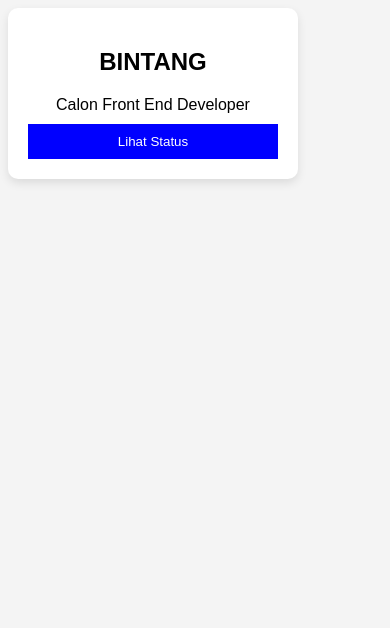
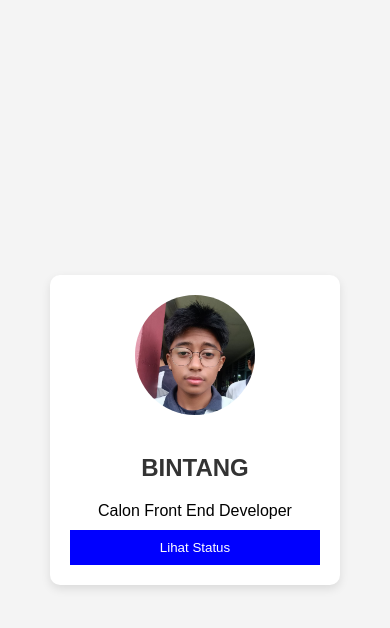
Before and after one commit to Bintang-xiao/portofolio, a plain HTML site: page index.html in a window 390 px wide. Drawn offline with Linux system fonts and the light colour scheme.

Commit message:
Update tampilan kartu profil

```diff
--- a/index.html
+++ b/index.html
@@ -8,6 +8,7 @@
   </head>
   <body>
     <div class="card">
+      <img src="profile.jpeg" alt="Foto Bintang" class="profile-img" />
       <h2>BINTANG</h2>
       <p id="text">Calon Front End Developer</p>
       <button>Lihat Status</button>
--- a/style.css
+++ b/style.css
@@ -1,6 +1,10 @@
 body {
   font-family: Arial, sans-serif;
   background-color: #f4f4f4;
+  display: flex;
+  justify-content: center;
+  align-items: center;
+  height: 100vh;
 }
 
 .card {
@@ -12,21 +16,15 @@ body {
   box-shadow: 0 4px 10px rgba(0, 0, 0, 0.1);
 }
 
-@media (max-width: 600px) {
-  .container {
-    margin-top: 10px;
-  }
-
-  h1 {
-    font-size: 24px;
-  }
-
-  button {
-    width: 100%;
-  }
+.profile-img {
+  height: 120px;
+  width: 120px;
+  object-fit: cover;
+  border-radius: 50%;
+  margin-bottom: 15px;
 }
 
-h1 {
+h2 {
   color: #333;
 }
 
@@ -51,3 +49,17 @@ button {
 button:hover {
   background-color: darkblue;
 }
+
+@media (max-width: 600px) {
+  .container {
+    margin-top: 10px;
+  }
+
+  h2 {
+    font-size: 24px;
+  }
+
+  button {
+    width: 100%;
+  }
+}
```
Also changed, not shown: profile.jpeg (added).
